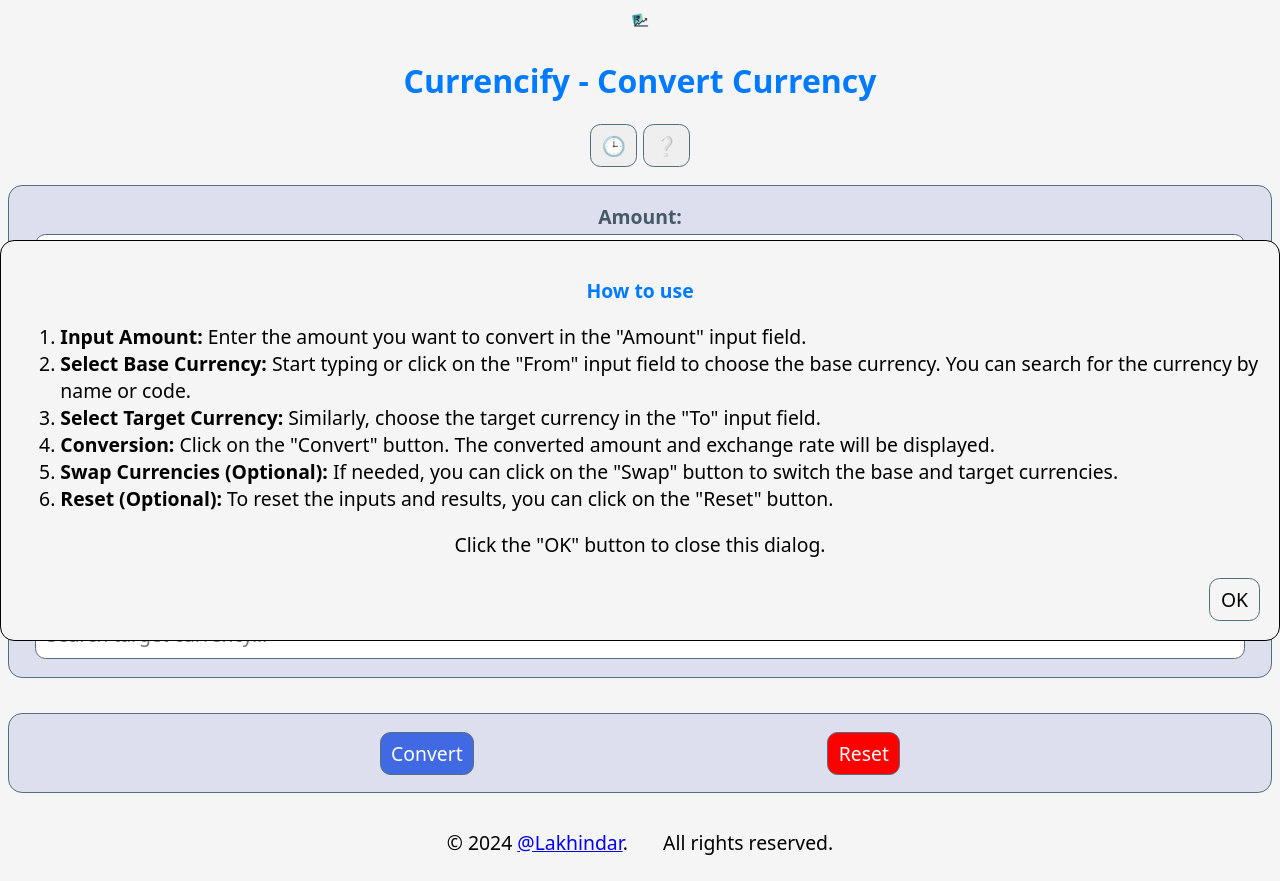
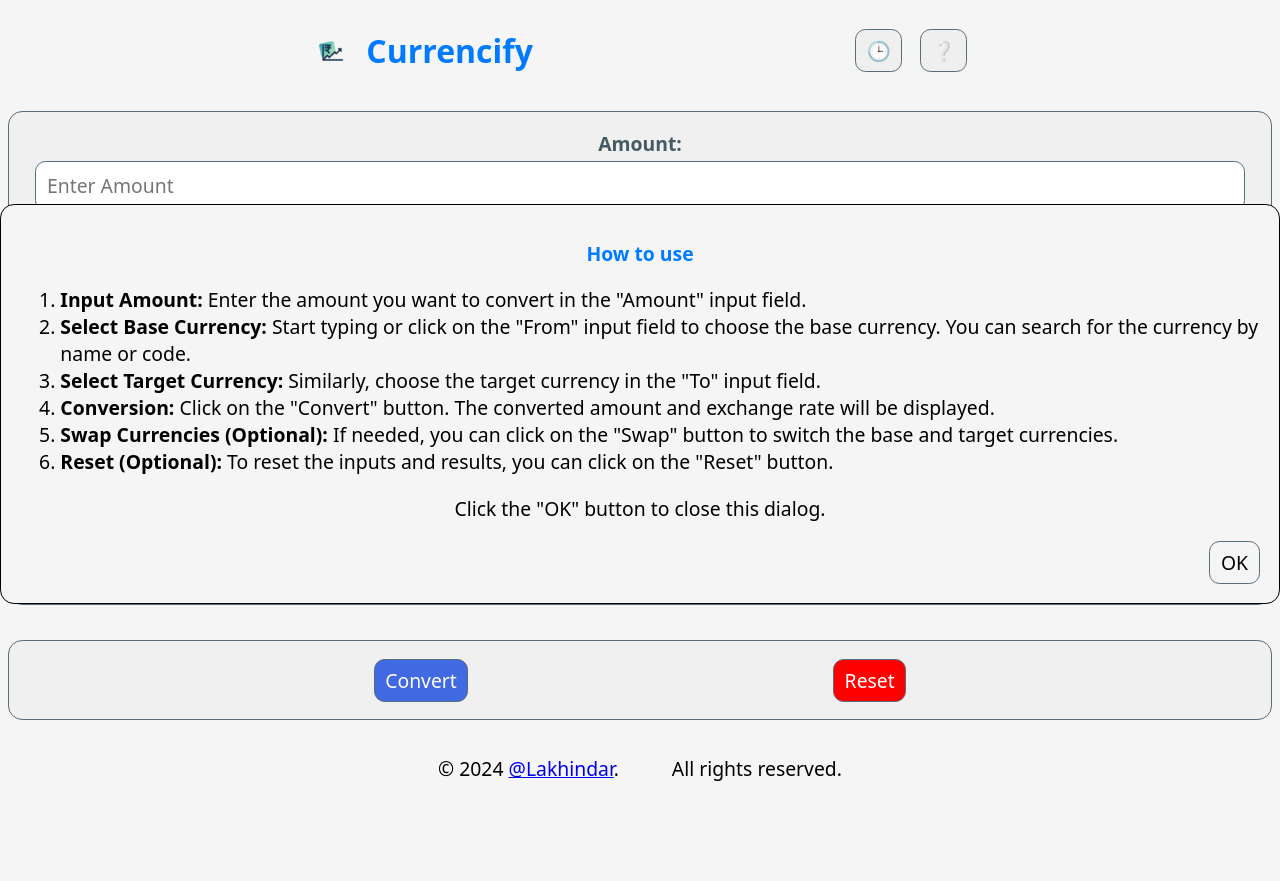
Before and after one commit to LakhindarPal/Currencify, a plain HTML site: page index.html in a window 1280 px wide. After the commit the page ends 808 px from the top, so only its background shows below. Drawn offline with Linux system fonts and the light colour scheme.

Commit message:
update ui

```diff
--- a/index.html
+++ b/index.html
@@ -21,8 +21,6 @@
   <meta property="og:title" content="Currencify">
   <meta property="og:description" content="Convert currencies easily with Currencify. Simple and efficient currency converter.">
   <meta property="og:image" content="icons/wide-image-1200x630.webp">
-  <meta property="og:image:width" content="1200">
-  <meta property="og:image:height" content="630">
 
   <!-- Favicon and App Icons -->
   <link rel="icon" sizes="512x512" href="icons/android-chrome-icon-512x512.png">
@@ -55,8 +53,10 @@
 
 <body>
   <header>
-    <img id="logo" src="icons/site-logo-36x36.png" alt="Site Logo" width="36" height="36">
-    <h1>Currencify - Convert Currency</h1>
+    <div id="branding">
+      <img id="logo" src="icons/site-logo-36x36.png" alt="Site Logo" width="36" height="36">
+      <h1>Currencify</h1>
+    </div>
     <div>
       <button id="historyBtn">🕒</button>
       <button id="helpBtn">❔</button>
--- a/styles.css
+++ b/styles.css
@@ -2,7 +2,7 @@
   --bg-color: #f5f5f5;
   --text-color: #000000;
   --primary-color: #007bff;
-  --secondary-color: #dddeee;
+  --secondary-color: #f0f0f0;
   --mode-color: #ffffff;
   --border-color: #546e7a;
   --hover-color: #0056b3;
@@ -14,7 +14,7 @@
     --bg-color: #121212;
     --text-color: #ffffff;
     --primary-color: #007bff;
-    --secondary-color: #263238;
+    --secondary-color: #1a1a1a;
     --mode-color: #000000;
     --border-color: #546e7a;
     --hover-color: #0056b3;
@@ -36,6 +36,10 @@ body {
   color: var(--text-color);
 }
 
+header {
+  width: 100%;
+}
+
 h1 {
   font-size: xx-large;
 }
@@ -47,8 +51,9 @@ h2 {
 }
 
 #logo {
-  height: 24px;
+  height: 100%;
   width: auto;
+  margin-right: auto;
 }
 
 section {
@@ -143,10 +148,13 @@ button[type="reset"]:hover {
   font-weight: bold;
 }
 
+header,
 footer,
-#controlButtons {
+#controlButtons,
+header div {
   display: flex;
   justify-content: space-evenly;
+  gap: 1rem;
   align-items: center;
 }
 
```
